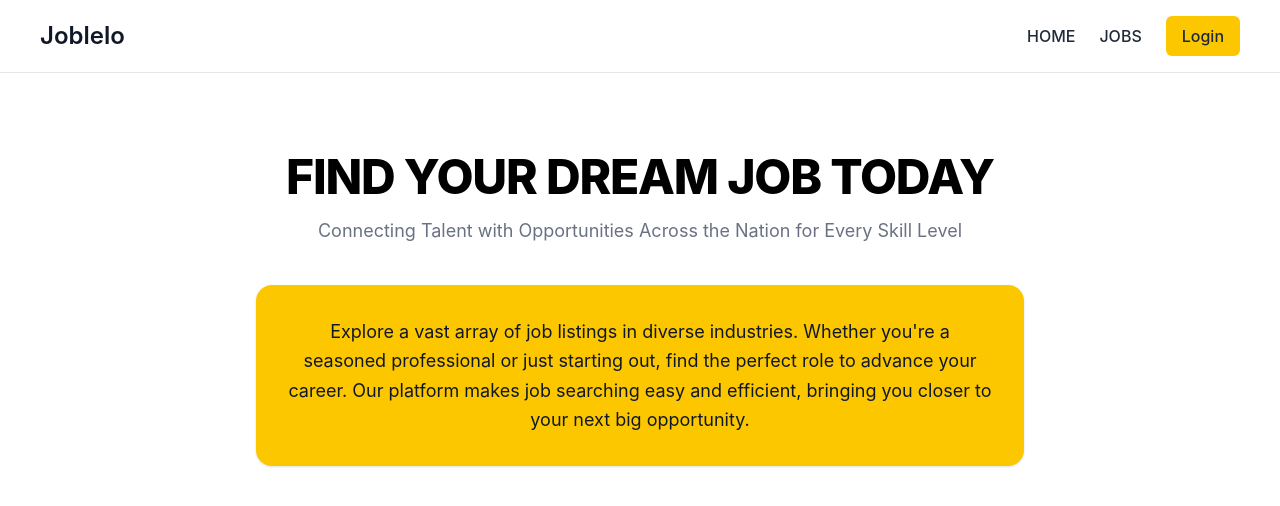
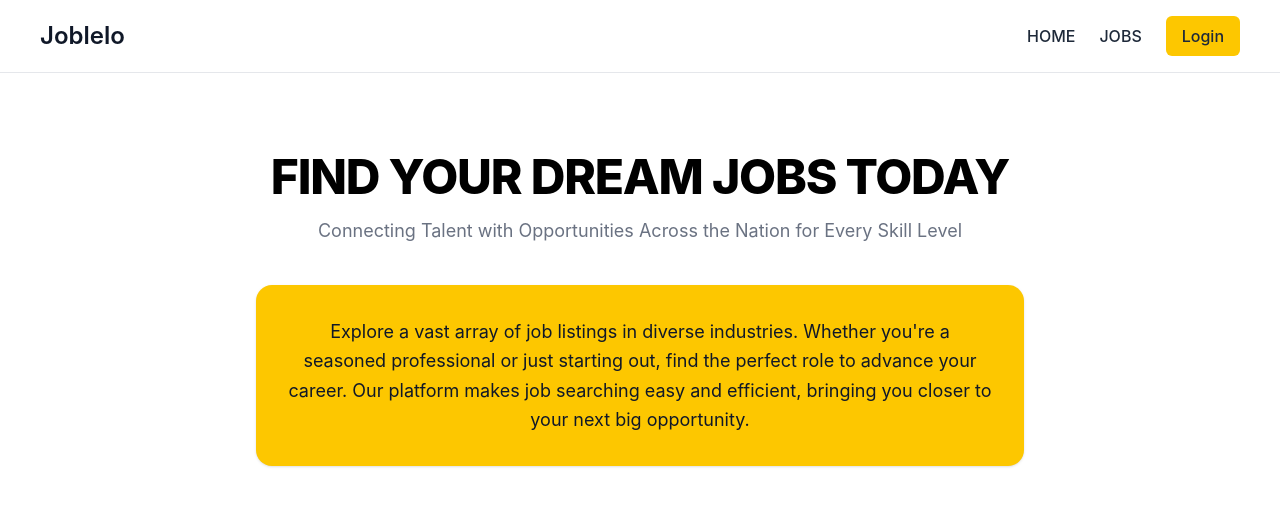
Before and after one commit to nakshatra-droid/joblelo-frontend, a React (Vite) app: page / in a window 1280 px wide. Shown: the top 506 px of the page. Built offline with nearby package versions, Linux system fonts and the light colour scheme; no server answers.

Commit message:
chore: verify vercel deployment

```diff
--- a/src/components/HeroSection.jsx
+++ b/src/components/HeroSection.jsx
@@ -2,7 +2,7 @@ export default function HeroSection() {
     return (
         <section className="flex flex-col items-center text-center px-8 py-20">
             <h2 className="text-4xl md:text-5xl font-extrabold text-black tracking-tight">
-                FIND YOUR DREAM JOB TODAY
+                FIND YOUR DREAM JOBS TODAY
             </h2>
             <p className="text-gray-500 text-lg mt-4 max-w-2xl">
                 Connecting Talent with Opportunities Across the Nation for Every Skill Level
```
